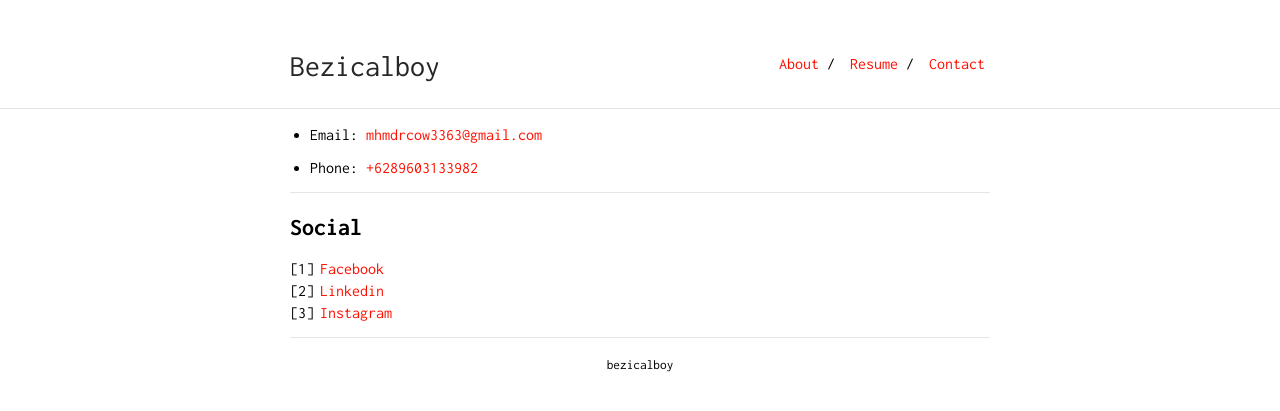
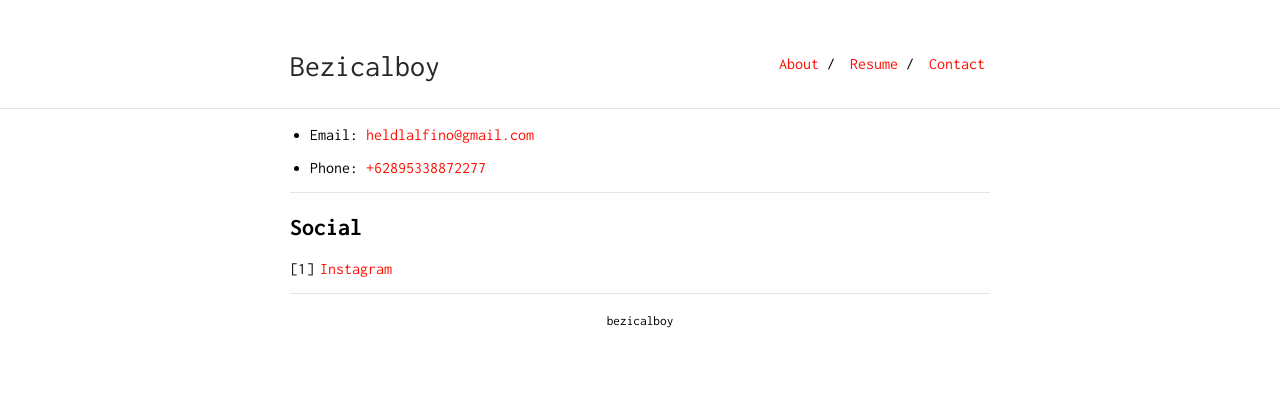
Before and after one commit to heldlalfino/heldlalfino.github.io, a Jekyll site: the page built from contact.md, in a window 1280 px wide. Shown: the top 411 px of the page. Built offline with Jekyll 4.4.1, drawn with Linux system fonts in a browser that asks for light colours.

Commit message:
Update contact.md

```diff
--- a/contact.md
+++ b/contact.md
@@ -3,14 +3,12 @@ layout: default
 is_contact: true
 ---
 
-* Email: [mhmdrcow3363@gmail.com](mailto:mhmdrcow3363@gmail.com)
+* Email: [heldlalfino@gmail.com](mailto:heldlalfino@gmail.com)
 
-* Phone: [+6289603133982](tel:+6289603133982)
+* Phone: [+62895338872277](tel:+62895338872277)
 
 ---
 
 ## Social
 
-1. [Facebook](https://www.facebook.com/ricocrfqq11)
-2. [Linkedin](https://www.linkedin.com/in/muhamad-rico-wijaya-576509242/)
-3. [Instagram](https://www.instagram.com/bezicalboy/)
+1. [Instagram](https://www.instagram.com/heldlalfino/)
```
